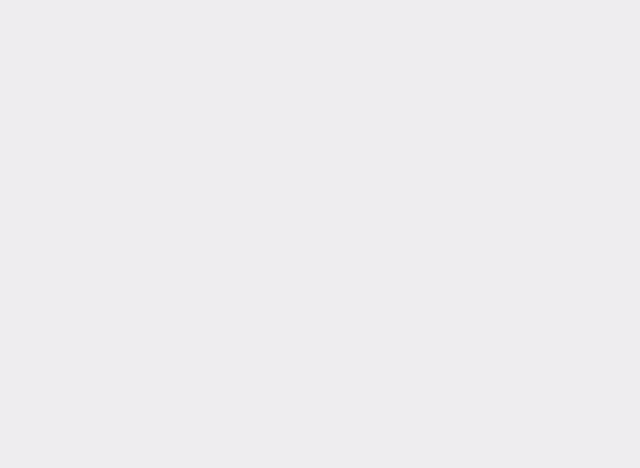
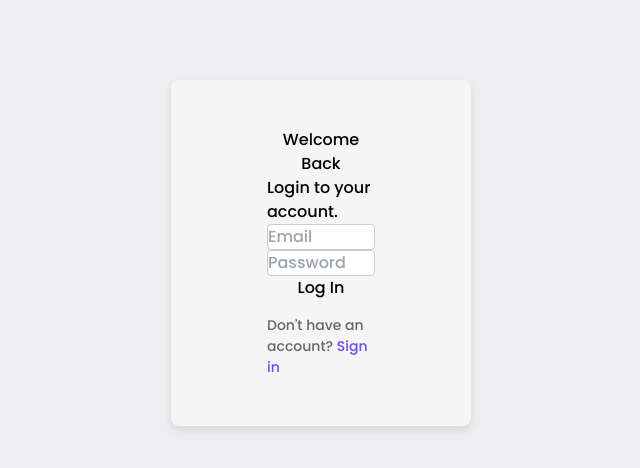
Before and after one commit to Ayush-tamang07/ecommerce_frontend, a React (Vite) app: page /login in a window 1280 px wide. Before the commit this address had no page. Shown: the top 468 px of the page, without its empty margins (499-1139 px from the left). Built offline with nearby package versions, Linux system fonts and the light colour scheme.

Commit message:
made login form

```diff
--- a/src/App.jsx
+++ b/src/App.jsx
@@ -5,6 +5,7 @@ import SingleProduct from './pages/SingleProduct.jsx';
 import AddToCart from './pages/AddToCart.jsx';
 import AboutUs from './pages/AboutUs.jsx';
 import UserForm from './pages/Form.jsx';
+import LogIn from './pages/LogIn.jsx';
 
 
 export default function App() {
@@ -16,7 +17,8 @@ export default function App() {
         <Route path="/singleProduct" element={<SingleProduct />} />
         <Route path="/addToCart" element={<AddToCart />} />
         <Route path="/aboutUs" element={<AboutUs />} />
-        <Route path="/form" element={<UserForm />} />
+        <Route path="/register" element={<UserForm />} />
+        <Route path="/login" element={<LogIn />} />
       </Routes>
     </BrowserRouter>
   );
--- a/src/pages/Form.jsx
+++ b/src/pages/Form.jsx
@@ -13,7 +13,7 @@ function UserForm() {
             <input type="password" placeholder='Password' />
             <input type="password" placeholder='Confirm Password' />
             <button>Sign Up</button>
-            <span>Already have an account? <Link>Sign in</Link></span>
+            <span>Already have an account? <Link to="/login">Sign in</Link></span>
         </form>
     </>
   );
--- /dev/null
+++ b/src/pages/LogIn.jsx
@@ -0,0 +1,22 @@
+import { Link } from 'react-router-dom';
+import "../css/pagesCSS/Form.css";
+
+function LogIn() {
+  return (
+    <>
+      <form>
+        <h1>Welcome Back</h1>
+        <h2>Login to your account.</h2>
+        <input type="text" placeholder="Email" />
+        <input type="password" placeholder="Password" />
+
+        <button>Log In</button>
+        <span>
+          Don't have an account? <Link to="/register">Sign in</Link>
+        </span>
+      </form>
+    </>
+  );
+}
+
+export default LogIn;
```
